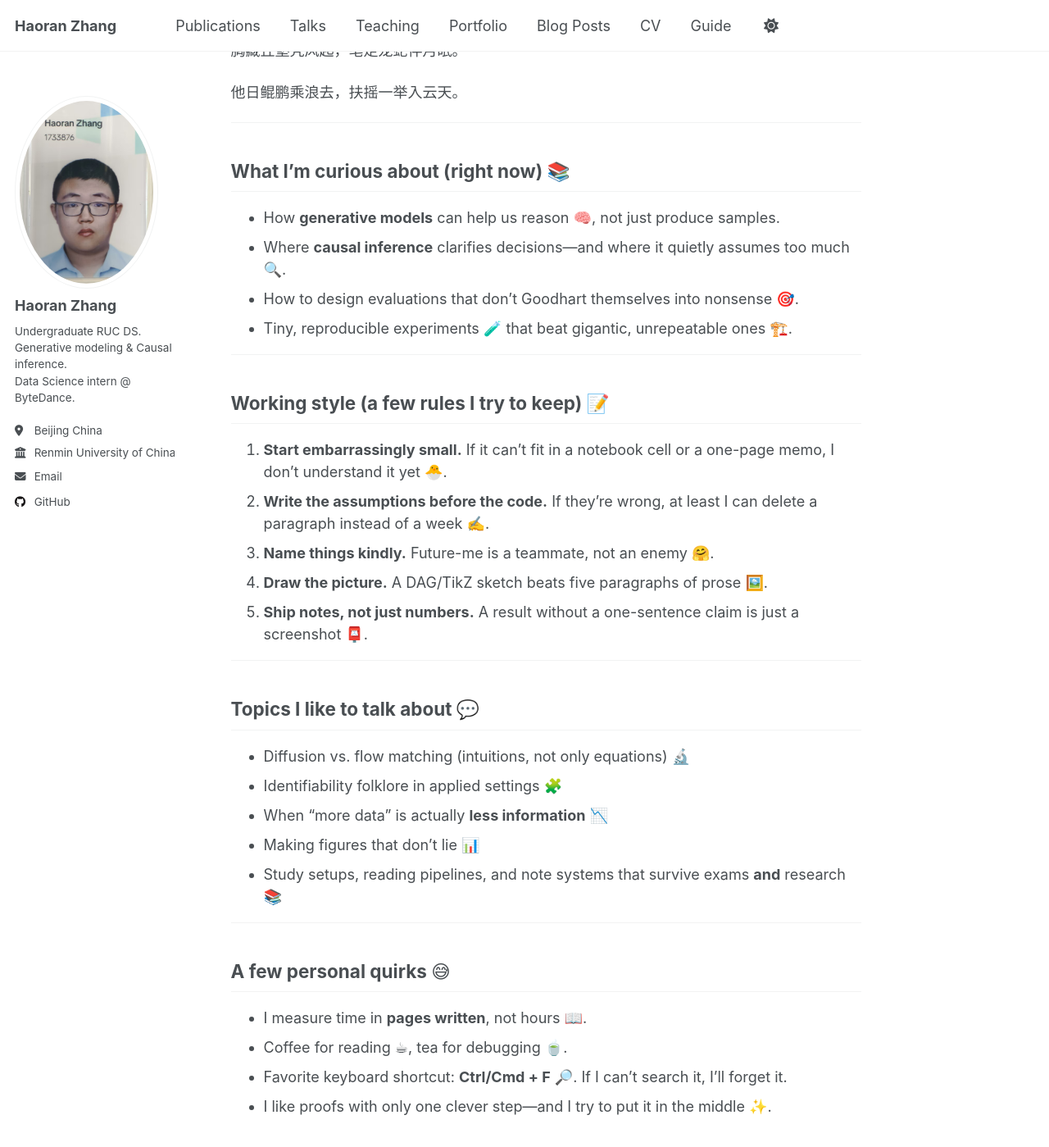
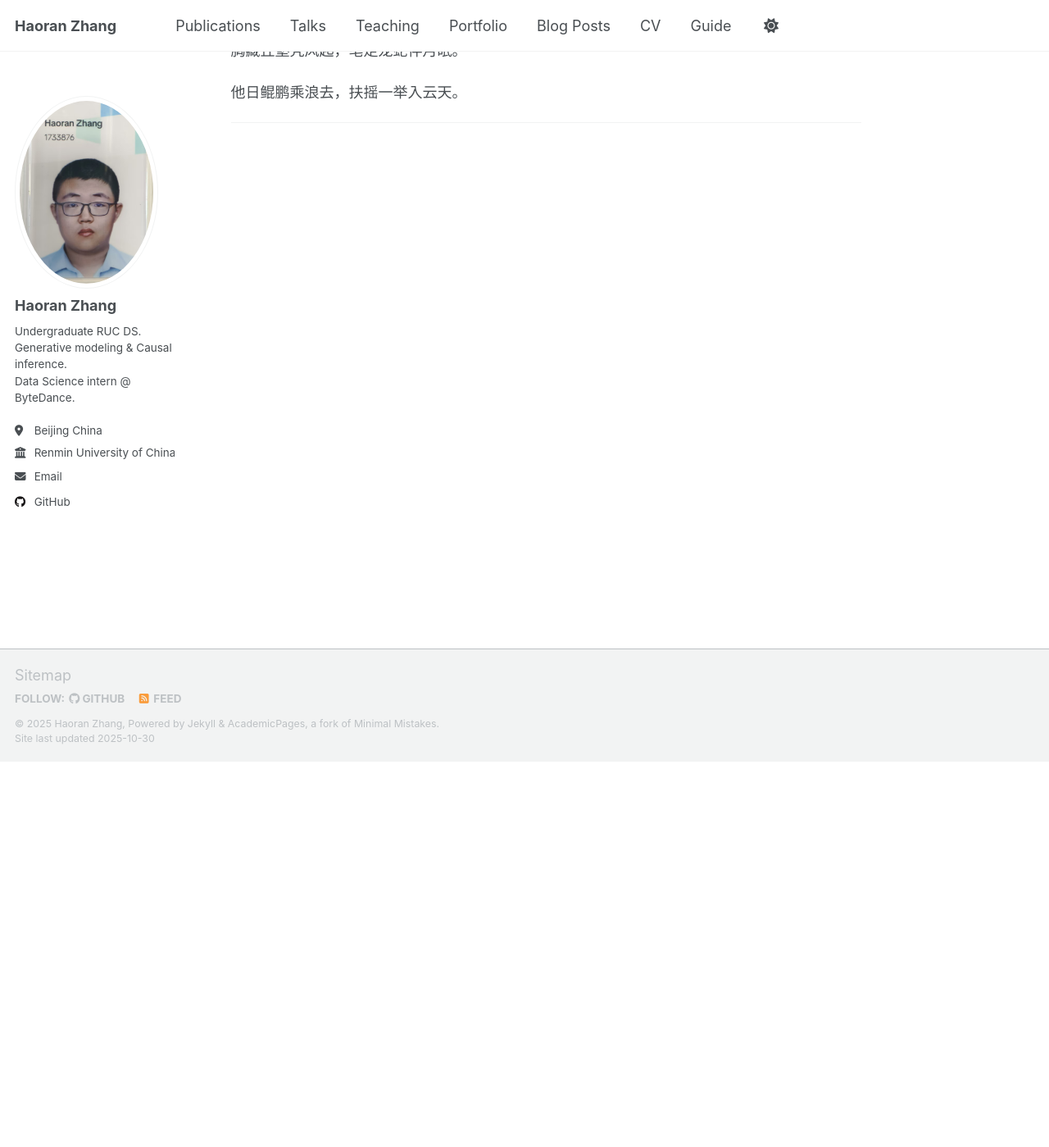
Before and after one commit to wuwufufu/wuwufufu.github.io, a Jekyll site: the page built from _pages/about.md, in a window 1280 px wide and 1400 px high, scrolled down 471 px. Shown: the whole window at 82% size. Built offline with Jekyll 4.4.1, drawn with Linux system fonts in a browser that asks for light colours; a script that is not in the unit is left out.

Commit message:
Remove personal insights from about page
Removed sections on curiosity, working style, topics of interest, and personal quirks from the about page.

```diff
--- a/_pages/about.md
+++ b/_pages/about.md
@@ -23,35 +23,3 @@ Hope to make tons of friends along the way 🤝
 他日鲲鹏乘浪去，扶摇一举入云天。
 
 ---
-
-## What I’m curious about (right now) 📚
-- How **generative models** can help us reason 🧠, not just produce samples.
-- Where **causal inference** clarifies decisions—and where it quietly assumes too much 🔍.
-- How to design evaluations that don’t Goodhart themselves into nonsense 🎯.
-- Tiny, reproducible experiments 🧪 that beat gigantic, unrepeatable ones 🏗️.
-
----
-
-## Working style (a few rules I try to keep) 📝
-1. **Start embarrassingly small.** If it can’t fit in a notebook cell or a one-page memo, I don’t understand it yet 🐣.
-2. **Write the assumptions before the code.** If they’re wrong, at least I can delete a paragraph instead of a week ✍️.
-3. **Name things kindly.** Future-me is a teammate, not an enemy 🤗.
-4. **Draw the picture.** A DAG/TikZ sketch beats five paragraphs of prose 🖼️.
-5. **Ship notes, not just numbers.** A result without a one-sentence claim is just a screenshot 📮.
-
----
-
-## Topics I like to talk about 💬
-- Diffusion vs. flow matching (intuitions, not only equations) 🔬
-- Identifiability folklore in applied settings 🧩
-- When “more data” is actually **less information** 📉
-- Making figures that don’t lie 📊
-- Study setups, reading pipelines, and note systems that survive exams **and** research 📚
-
----
-
-## A few personal quirks 😅
-- I measure time in **pages written**, not hours 📖.
-- Coffee for reading ☕, tea for debugging 🍵.
-- Favorite keyboard shortcut: **Ctrl/Cmd + F** 🔎. If I can’t search it, I’ll forget it.
-- I like proofs with only one clever step—and I try to put it in the middle ✨.
```
